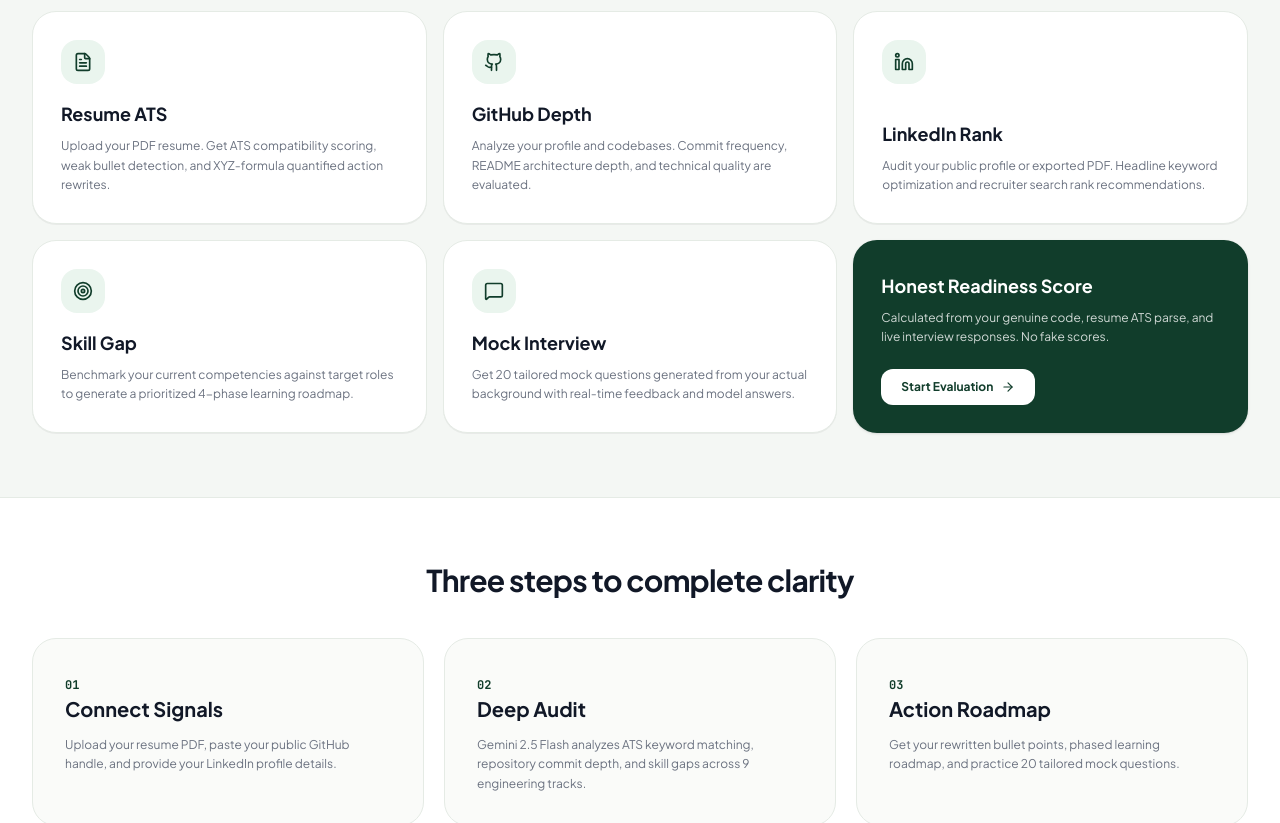
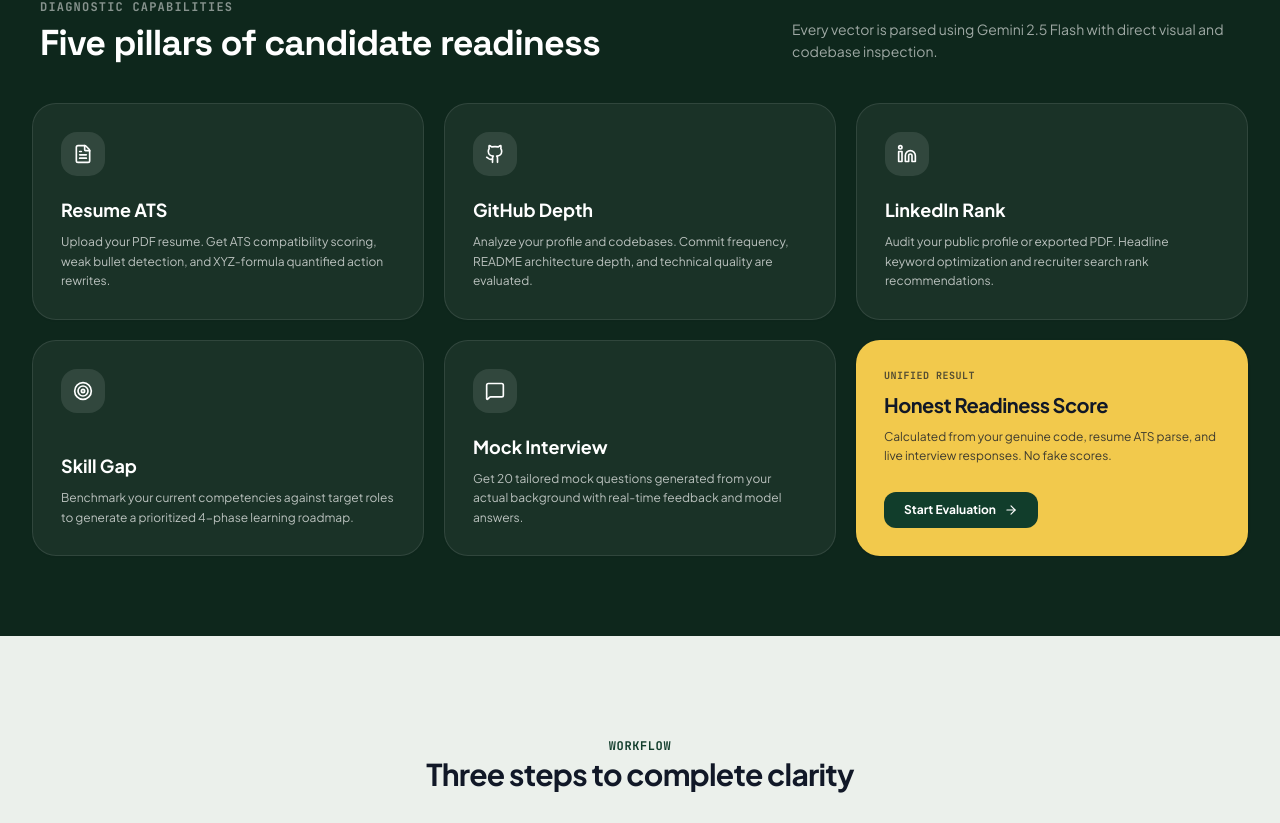
Before and after one commit to Atharva0808/persona, a Next.js app: page / in a window 1280 px wide. Shown: the part 843-1666 px from the top of the page. Built offline with nearby package versions, Linux system fonts and the light colour scheme.

Commit message:
Eliminate washed-out white UI with Forest Pine contrast sidebar, rich slate canvas, and dark landing feature section

```diff
--- a/src/app/globals.css
+++ b/src/app/globals.css
@@ -6,7 +6,7 @@
   }
 
   body {
-    background-color: #F4F7F4;
+    background-color: #EBF0EB;
     color: #111827;
     font-feature-settings: "cv02", "cv03", "cv04", "cv11";
     -webkit-font-smoothing: antialiased;
--- a/src/app/page.tsx
+++ b/src/app/page.tsx
@@ -82,7 +82,7 @@ const HERO_WORDS = ["Know", "where", "you", "stand"];
 
 export default function LandingPage() {
   return (
-    <div className="min-h-screen bg-[#F4F7F4] text-[#111827] font-sans overflow-x-hidden selection:bg-[#113D2B]/15 selection:text-[#113D2B]">
+    <div className="min-h-screen bg-[#EBF0EB] text-[#111827] font-sans overflow-x-hidden selection:bg-[#113D2B]/15 selection:text-[#113D2B]">
       {/* ─── Floating Rectangular Navbar ─── */}
       <div className="sticky top-4 z-50 px-4 sm:px-6 lg:px-8 max-w-7xl mx-auto w-full">
         <motion.nav
@@ -185,55 +185,64 @@ export default function LandingPage() {
         </div>
       </section>
 
-      {/* ─── What Persona Does: Feature Cards Stack ─── */}
-      <section className="px-4 sm:px-6 lg:px-8 py-16">
-        <div className="max-w-7xl mx-auto space-y-6">
+      {/* ─── What Persona Does: Deep Forest Contrast Section ─── */}
+      <section className="px-4 sm:px-6 lg:px-8 py-20 bg-[#0E271C] text-white my-8">
+        <div className="max-w-7xl mx-auto space-y-10">
           <div className="flex flex-col sm:flex-row sm:items-end justify-between gap-4 px-2">
             <div>
-              <h2 className="text-2xl sm:text-3xl font-bold text-[#111827] tracking-tight">
+              <span className="text-xs font-mono font-bold text-white/50 uppercase tracking-widest block mb-2">
+                Diagnostic Capabilities
+              </span>
+              <h2 className="text-2xl sm:text-4xl font-bold text-white tracking-tight font-[family-name:var(--font-display)]">
                 Five pillars of candidate readiness
               </h2>
             </div>
+            <p className="text-xs sm:text-sm text-white/60 max-w-md leading-relaxed">
+              Every vector is parsed using Gemini 2.5 Flash with direct visual and codebase inspection.
+            </p>
           </div>
 
-          <div className="grid grid-cols-1 md:grid-cols-2 lg:grid-cols-3 gap-4">
+          <div className="grid grid-cols-1 md:grid-cols-2 lg:grid-cols-3 gap-5">
             {FEATURES.map((feature, i) => (
               <motion.div
                 key={feature.word}
                 {...scrollFadeUp(i * 0.08)}
-                className="rounded-3xl bg-white border border-[#E5EBE5] p-7 flex flex-col justify-between shadow-2xs space-y-4 hover:border-[#113D2B]/30 transition-colors"
+                className="rounded-3xl bg-white/[0.05] border border-white/10 p-7 flex flex-col justify-between space-y-5 hover:bg-white/[0.08] hover:border-white/20 transition-all shadow-xs"
               >
-                <div className="w-11 h-11 rounded-2xl bg-[#EAF5EE] flex items-center justify-center text-[#113D2B]">
+                <div className="w-11 h-11 rounded-2xl bg-white/10 flex items-center justify-center text-white">
                   <feature.icon className="w-5 h-5" />
                 </div>
                 <div>
-                  <h3 className="text-lg font-bold text-[#111827]">
+                  <h3 className="text-lg font-bold text-white">
                     {feature.word}
                   </h3>
-                  <p className="text-xs text-[#6B7280] mt-2 leading-relaxed">
+                  <p className="text-xs text-white/70 mt-2 leading-relaxed">
                     {feature.desc}
                   </p>
                 </div>
               </motion.div>
             ))}
 
-            {/* Final Highlight Card */}
+            {/* Final Highlight Card in Warm Butter Yellow */}
             <motion.div
               {...scrollFadeUp(0.4)}
-              className="rounded-3xl bg-[#113D2B] text-white p-7 flex flex-col justify-between shadow-sm space-y-4"
+              className="rounded-3xl bg-[#F2C94C] text-[#111827] p-7 flex flex-col justify-between shadow-sm space-y-5"
             >
               <div>
-                <h3 className="text-lg font-bold text-white mt-1">
+                <span className="text-[10px] font-mono font-bold uppercase tracking-wider text-[#111827]/70 block mb-2">
+                  Unified Result
+                </span>
+                <h3 className="text-xl font-bold text-[#111827] tracking-tight">
                   Honest Readiness Score
                 </h3>
-                <p className="text-xs text-white/80 mt-2 leading-relaxed">
+                <p className="text-xs text-[#111827]/80 mt-2 leading-relaxed">
                   Calculated from your genuine code, resume ATS parse, and live interview responses. No fake scores.
                 </p>
               </div>
               <div>
                 <Link
                   href="/signup"
-                  className="inline-flex items-center gap-2 bg-white text-[#113D2B] px-5 py-2.5 rounded-xl text-xs font-bold hover:bg-[#F4F7F4] transition-colors"
+                  className="inline-flex items-center gap-2 bg-[#113D2B] text-white px-5 py-2.5 rounded-xl text-xs font-bold hover:bg-[#0D3122] transition-colors"
                 >
                   <span>Start Evaluation</span>
                   <ArrowRight className="w-3.5 h-3.5" />
@@ -245,9 +254,12 @@ export default function LandingPage() {
       </section>
 
       {/* ─── How It Works: 3 Step Cards ─── */}
-      <section className="px-4 sm:px-6 lg:px-8 py-16 bg-white border-y border-[#E5EBE5]">
+      <section className="px-4 sm:px-6 lg:px-8 py-16">
         <div className="max-w-7xl mx-auto space-y-10">
           <div className="text-center max-w-xl mx-auto space-y-2">
+            <span className="text-xs font-mono font-bold text-[#113D2B] uppercase tracking-wider">
+              Workflow
+            </span>
             <h2 className="text-2xl sm:text-3xl font-bold text-[#111827] tracking-tight">
               Three steps to complete clarity
             </h2>
@@ -255,7 +267,7 @@ export default function LandingPage() {
 
           <div className="grid grid-cols-1 md:grid-cols-3 gap-5">
             {/* Step 1 */}
-            <div className="rounded-3xl bg-[#FAFBF9] border border-[#E5EBE5] p-8 space-y-3">
+            <div className="rounded-3xl bg-white border border-[#E5EBE5] p-8 space-y-3 shadow-2xs">
               <span className="text-xs font-mono font-bold text-[#113D2B]">
                 01
               </span>
@@ -268,7 +280,7 @@ export default function LandingPage() {
             </div>
 
             {/* Step 2 */}
-            <div className="rounded-3xl bg-[#FAFBF9] border border-[#E5EBE5] p-8 space-y-3">
+            <div className="rounded-3xl bg-white border border-[#E5EBE5] p-8 space-y-3 shadow-2xs">
               <span className="text-xs font-mono font-bold text-[#113D2B]">
                 02
               </span>
@@ -281,7 +293,7 @@ export default function LandingPage() {
             </div>
 
             {/* Step 3 */}
-            <div className="rounded-3xl bg-[#FAFBF9] border border-[#E5EBE5] p-8 space-y-3">
+            <div className="rounded-3xl bg-white border border-[#E5EBE5] p-8 space-y-3 shadow-2xs">
               <span className="text-xs font-mono font-bold text-[#113D2B]">
                 03
               </span>
--- a/src/components/layout/sidebar.tsx
+++ b/src/components/layout/sidebar.tsx
@@ -81,15 +81,15 @@ export function Sidebar({
     <>
       <aside
         className={cn(
-          "flex flex-col h-full bg-white border-r border-[#E5EBE5] transition-all duration-300 z-20 select-none",
+          "flex flex-col h-full bg-[#113D2B] border-r border-[#1B4634] text-white transition-all duration-300 z-20 select-none",
           collapsed ? "w-20" : "w-64"
         )}
       >
         {/* Brand Header */}
-        <div className="flex items-center gap-3 px-6 h-20 border-b border-[#E5EBE5]/60">
+        <div className="flex items-center gap-3 px-6 h-20 border-b border-[#1B4634]">
           <Logo size={32} />
           {!collapsed && (
-            <span className="text-xl font-bold text-[#111827] tracking-tight font-[family-name:var(--font-display)]">
+            <span className="text-xl font-bold text-white tracking-tight font-[family-name:var(--font-display)]">
               persona
             </span>
           )}
@@ -100,7 +100,7 @@ export function Sidebar({
           {/* Section: MENU */}
           <div className="space-y-1">
             {!collapsed && (
-              <div className="text-[11px] font-bold text-[#9CA3AF] uppercase tracking-wider px-3 mb-2">
+              <div className="text-[11px] font-bold text-white/40 uppercase tracking-wider px-3 mb-2 font-mono">
                 Menu
               </div>
             )}
@@ -115,8 +115,8 @@ export function Sidebar({
                   className={cn(
                     "flex items-center gap-3 px-3.5 py-2.5 rounded-xl text-sm font-medium transition-all duration-200 group",
                     isActive
-                      ? "bg-[#EAF5EE] text-[#113D2B] font-semibold"
-                      : "text-[#6B7280] hover:text-[#111827] hover:bg-[#F4F7F4]"
+                      ? "bg-white text-[#113D2B] font-bold shadow-xs"
+                      : "text-white/70 hover:text-white hover:bg-white/10"
                   )}
                 >
                   <item.icon
@@ -124,7 +124,7 @@ export function Sidebar({
                       "w-4 h-4 shrink-0 transition-colors",
                       isActive
                         ? "text-[#113D2B]"
-                        : "text-[#9CA3AF] group-hover:text-[#111827]"
+                        : "text-white/60 group-hover:text-white"
                     )}
                   />
                   {!collapsed && <span className="truncate">{item.label}</span>}
@@ -136,20 +136,20 @@ export function Sidebar({
 
         {/* User Footer Profile with Logout Trigger */}
         {user && (
-          <div className="p-4 border-t border-[#E5EBE5] flex items-center justify-between gap-2">
+          <div className="p-4 border-t border-[#1B4634] flex items-center justify-between gap-2 bg-[#0E2E20]/50">
             <div className="flex items-center gap-3 min-w-0">
-              <Avatar className="h-9 w-9 border border-[#E5EBE5] shrink-0">
+              <Avatar className="h-9 w-9 border border-white/20 shrink-0">
                 {user.avatar_url && <AvatarImage src={user.avatar_url} />}
-                <AvatarFallback className="text-xs bg-[#EAF5EE] text-[#113D2B] font-bold font-mono">
+                <AvatarFallback className="text-xs bg-white/10 text-white font-bold font-mono">
                   {getInitials(user.full_name || user.email)}
                 </AvatarFallback>
               </Avatar>
               {!collapsed && (
                 <div className="flex flex-col min-w-0">
-                  <span className="text-xs font-bold text-[#111827] truncate">
+                  <span className="text-xs font-bold text-white truncate">
                     {user.full_name || "Engineer"}
                   </span>
-                  <span className="text-[11px] text-[#6B7280] truncate font-mono">
+                  <span className="text-[11px] text-white/60 truncate font-mono">
                     {user.email}
                   </span>
                 </div>
@@ -158,7 +158,7 @@ export function Sidebar({
             <button
               onClick={() => setLogoutDialogOpen(true)}
               title="Sign out"
-              className="p-2 rounded-xl text-[#9CA3AF] hover:text-rose-600 hover:bg-rose-50 transition-colors cursor-pointer shrink-0"
+              className="p-2 rounded-xl text-white/60 hover:text-white hover:bg-white/10 transition-colors cursor-pointer shrink-0"
             >
               <LogOut className="w-4 h-4" />
             </button>
```
